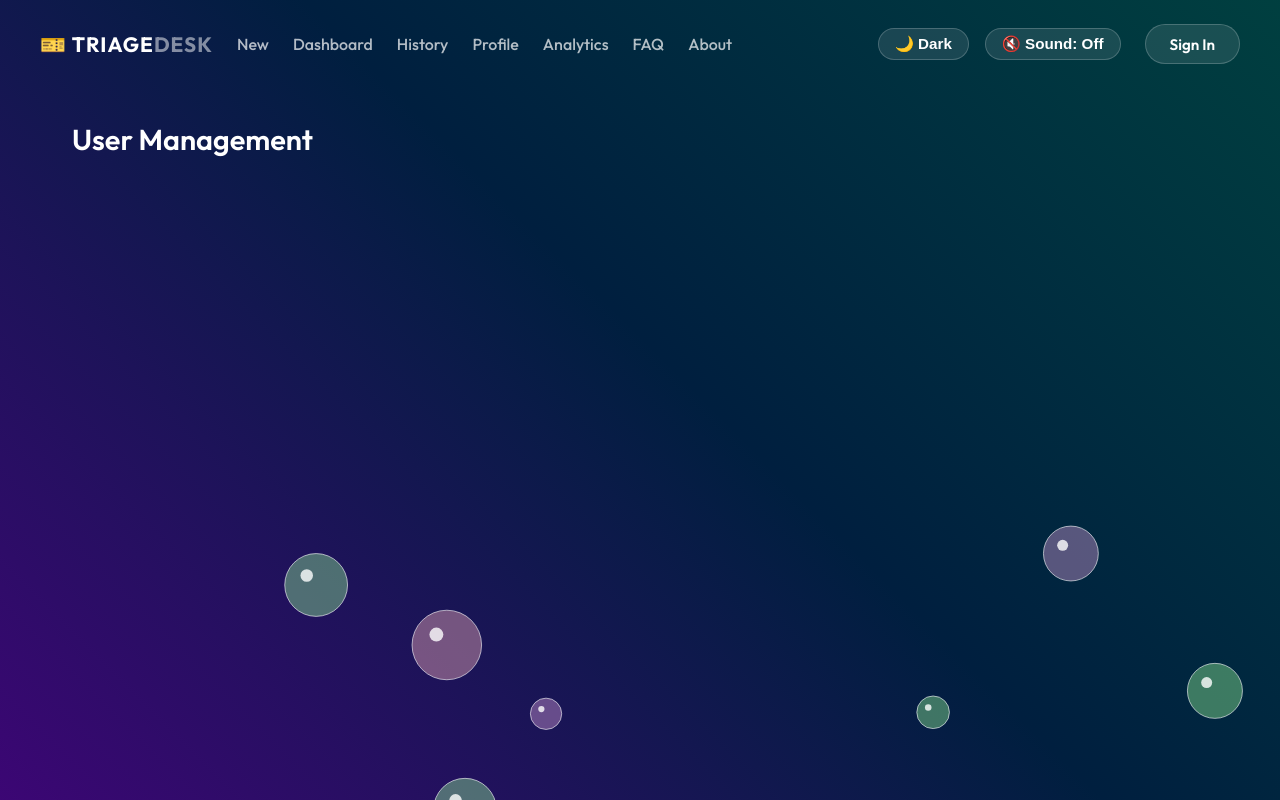
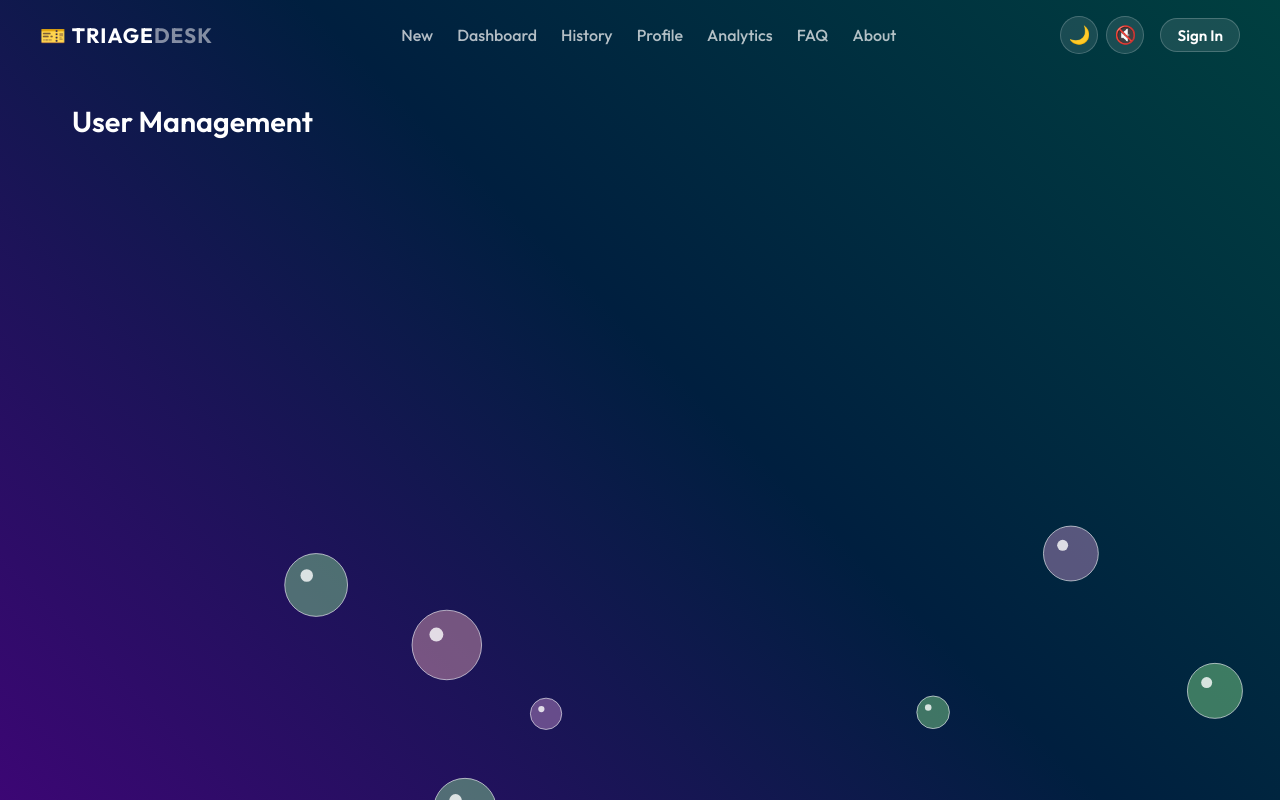
Before and after one commit to MsArpiii/ticketSystem, a Flask app: template app/templates/admin_users.html in a window 1280 px wide. Run offline with Flask 3, Linux system fonts and the light colour scheme; the template is opened without the code that fills it, so the values that code supplies are empty.

Commit message:
Clean up navbar - compact icons and user dropdown

```diff
--- a/app/static/script.js
+++ b/app/static/script.js
@@ -81,13 +81,15 @@ function playSound(type) {
 const soundToggleBtn = document.getElementById('soundToggle');
 if (soundToggleBtn) {
     soundEnabled = localStorage.getItem('soundEnabled') === 'true';
-    soundToggleBtn.textContent = soundEnabled ? '🔊 Sound: On' : '🔇 Sound: Off';
+    soundToggleBtn.textContent = soundEnabled ? '🔊' : '🔇';
+    soundToggleBtn.title = soundEnabled ? 'Disable Sound' : 'Enable Sound';
 
     soundToggleBtn.addEventListener('click', () => {
         initAudio();
         soundEnabled = !soundEnabled;
         localStorage.setItem('soundEnabled', soundEnabled);
-        soundToggleBtn.textContent = soundEnabled ? '🔊 Sound: On' : '🔇 Sound: Off';
+        soundToggleBtn.textContent = soundEnabled ? '🔊' : '🔇';
+        soundToggleBtn.title = soundEnabled ? 'Disable Sound' : 'Enable Sound';
         if (soundEnabled) playSound('pop');
     });
 }
@@ -97,13 +99,15 @@ const themeToggleBtn = document.getElementById('themeToggle');
 const currentTheme = localStorage.getItem('theme') || 'dark';
 document.documentElement.setAttribute('data-theme', currentTheme);
 if (themeToggleBtn) {
-    themeToggleBtn.textContent = currentTheme === 'light' ? '☀️ Light' : '🌙 Dark';
+    themeToggleBtn.textContent = currentTheme === 'light' ? '☀️' : '🌙';
+    themeToggleBtn.title = currentTheme === 'light' ? 'Dark Mode' : 'Light Mode';
     themeToggleBtn.addEventListener('click', () => {
         let theme = document.documentElement.getAttribute('data-theme');
         theme = theme === 'light' ? 'dark' : 'light';
         document.documentElement.setAttribute('data-theme', theme);
         localStorage.setItem('theme', theme);
-        themeToggleBtn.textContent = theme === 'light' ? '☀️ Light' : '🌙 Dark';
+        themeToggleBtn.textContent = theme === 'light' ? '☀️' : '🌙';
+        themeToggleBtn.title = theme === 'light' ? 'Dark Mode' : 'Light Mode';
         if (soundEnabled) playSound('pop');
     });
 }
@@ -202,6 +206,44 @@ document.addEventListener('DOMContentLoaded', () => {
                     console.error("Failed to mark notification as read", e);
                 }
             });
+        });
+    }
+
+    // USER DROPDOWN
+    const userMenuToggle = document.getElementById('userMenuToggle');
+    const userDropdown = document.getElementById('userDropdown');
+
+    if (userMenuToggle && userDropdown) {
+        userMenuToggle.addEventListener('click', (e) => {
+            e.stopPropagation();
+            userDropdown.classList.toggle('show');
+            if (soundEnabled) playSound('pop');
+            if (notifDropdown && notifDropdown.classList.contains('show')) {
+                notifDropdown.classList.remove('show');
+            }
+        });
+
+        window.addEventListener('click', (e) => {
+            if (!userDropdown.contains(e.target) && !userMenuToggle.contains(e.target)) {
+                userDropdown.classList.remove('show');
+            }
+        });
+    }
+
+    // HAMBURGER MENU
+    const hamburgerToggle = document.getElementById('hamburgerToggle');
+
+    if (hamburgerToggle && navLinksContainer) {
+        hamburgerToggle.addEventListener('click', (e) => {
+            e.stopPropagation();
+            navLinksContainer.classList.toggle('show');
+            if (soundEnabled) playSound('pop');
+        });
+
+        window.addEventListener('click', (e) => {
+            if (!navLinksContainer.contains(e.target) && !hamburgerToggle.contains(e.target)) {
+                navLinksContainer.classList.remove('show');
+            }
         });
     }
 });
--- a/app/static/style.css
+++ b/app/static/style.css
@@ -67,7 +67,7 @@ body {
     backdrop-filter: blur(0px);
     -webkit-backdrop-filter: blur(0px);
     border-bottom: 1px solid transparent;
-    padding: 1.5rem 2rem;
+    padding: 1rem 2rem;
     transition: all 0.4s cubic-bezier(0.175, 0.885, 0.32, 1.275);
 }
 
@@ -385,6 +385,86 @@ label.glass-label {
     to { opacity: 1; transform: translateY(0); }
 }
 
+.user-dropdown {
+    display: none;
+    position: absolute;
+    top: 120%;
+    right: 0;
+    width: 200px;
+    background: var(--glass-bg);
+    backdrop-filter: blur(20px);
+    -webkit-backdrop-filter: blur(20px);
+    border: 1px solid var(--glass-border);
+    border-radius: 12px;
+    box-shadow: 0 10px 30px rgba(0,0,0,0.3);
+    z-index: 1000;
+    overflow: hidden;
+}
+
+.user-dropdown.show {
+    display: block;
+    animation: slideDown 0.2s cubic-bezier(0.175, 0.885, 0.32, 1.275);
+}
+
+.dropdown-item {
+    padding: 1rem;
+    border-bottom: 1px solid var(--glass-border);
+    cursor: pointer;
+    transition: background 0.2s;
+    color: var(--text-primary);
+    text-decoration: none;
+    display: block;
+}
+
+.dropdown-item:hover {
+    background: var(--glass-hover);
+    color: var(--text-primary);
+}
+
+.dropdown-item:last-child {
+    border-bottom: none;
+}
+
+.dropdown-item.text-danger {
+    color: #ff4b4b;
+}
+
+.dropdown-item.text-danger:hover {
+    background: rgba(255, 75, 75, 0.2);
+}
+
+.btn-icon {
+    background: var(--glass-bg);
+    backdrop-filter: blur(4px);
+    border: 1px solid var(--glass-border);
+    color: var(--text-primary);
+    width: 38px;
+    height: 38px;
+    border-radius: 50%;
+    font-size: 1.1rem;
+    display: flex;
+    align-items: center;
+    justify-content: center;
+    cursor: pointer;
+    transition: all 0.2s cubic-bezier(0.175, 0.885, 0.32, 1.275);
+    padding: 0;
+}
+
+.btn-icon:hover {
+    background: var(--glass-hover);
+    transform: scale(1.1);
+    box-shadow: 0 0 15px var(--glass-border);
+}
+
+.hamburger-btn {
+    display: none;
+    background: transparent;
+    border: none;
+    color: var(--text-primary);
+    font-size: 1.5rem;
+    cursor: pointer;
+}
+
 .notification-item {
     padding: 1rem;
     border-bottom: 1px solid var(--glass-border);
--- a/app/templates/base.html
+++ b/app/templates/base.html
@@ -21,9 +21,12 @@
 <!-- NAVBAR -->
 <nav class="navbar">
     <div style="display: flex; justify-content: space-between; align-items: center; max-width: 1200px; margin: 0 auto; width: 100%;">
-        <div style="display: flex; align-items: center;">
+        <div style="display: flex; align-items: center; gap: 1rem;">
             <a class="navbar-brand" style="text-decoration: none;" href="/">🎫 Triage<span style="color: rgba(255,255,255,0.5)">Desk</span></a>
-            <div class="nav-links" style="position: relative;">
+            <button class="hamburger-btn" id="hamburgerToggle">☰</button>
+        </div>
+
+        <div class="nav-links" id="navLinks" style="position: relative;">
             <a href="{{ url_for('main.home') }}" class="{{ 'active' if request.endpoint == 'main.home' else '' }}">New</a>
             <a href="{{ url_for('tickets.dashboard') }}" class="{{ 'active' if request.endpoint == 'tickets.dashboard' else '' }}">Dashboard</a>
             <a href="{{ url_for('tickets.history') }}" class="{{ 'active' if request.endpoint == 'tickets.history' else '' }}">History</a>
@@ -33,16 +36,15 @@
             <a href="{{ url_for('main.about') }}" class="{{ 'active' if request.endpoint == 'main.about' else '' }}">About</a>
             <span class="nav-indicator"></span>
         </div>
-        </div>
 
-        <div style="display: flex; align-items: center; gap: 1rem;">
-            <button id="themeToggle" class="btn-glass" style="padding: 0.4rem 1rem;">🌙 Dark</button>
-            <button id="soundToggle" class="btn-glass" style="padding: 0.4rem 1rem;">🔇 Sound: Off</button>
+        <div class="nav-actions" style="display: flex; align-items: center; gap: 0.5rem;">
+            <button id="themeToggle" class="btn-icon" title="Toggle Theme">🌙</button>
+            <button id="soundToggle" class="btn-icon" title="Toggle Sound">🔇</button>
 
             {% if current_user.is_authenticated %}
                 <!-- NOTIFICATIONS -->
                 <div style="position: relative;">
-                    <button id="notificationToggle" class="btn-glass" style="padding: 0.4rem; position: relative;">
+                    <button id="notificationToggle" class="btn-icon" title="Notifications" style="position: relative;">
                         🔔
                         {% if unread_count > 0 %}
                             <span class="nav-badge" id="notifBadge">{{ unread_count }}</span>
@@ -66,15 +68,24 @@
                     </div>
                 </div>
 
-                <span style="font-size: 0.9rem; color: var(--text-secondary); margin-left: 0.5rem; display: flex; align-items: center; gap: 0.5rem;">
-                    <a href="{{ url_for('auth.profile') }}" style="color: inherit; text-decoration: none;">{{ current_user.username }}</a>
+                <!-- USER AVATAR DROPDOWN -->
+                <div style="position: relative;">
+                    <button id="userMenuToggle" class="btn-icon" title="User Menu">👤</button>
+                    <div class="user-dropdown" id="userDropdown">
+                        <div style="padding: 1rem; border-bottom: 1px solid var(--glass-border); font-weight: 600; font-size: 0.9rem; line-height: 1.4;">
+                            Signed in as <br><span style="color: var(--badge-open)">{{ current_user.username }}</span>
+                        </div>
+                        <div style="display: flex; flex-direction: column;">
+                            <a href="{{ url_for('auth.profile') }}" class="dropdown-item">My Profile</a>
                             {% if current_user.is_admin %}
-                        <a href="{{ url_for('auth.admin_users') }}" title="Admin Panel" style="text-decoration: none;">👑</a>
+                                <a href="{{ url_for('auth.admin_users') }}" class="dropdown-item">👑 Admin Panel</a>
                             {% endif %}
-                </span>
-                <a href="{{ url_for('auth.logout') }}" class="btn-glass btn-glass-danger" style="padding: 0.4rem 0.8rem; margin-left: 0.5rem;">Log Out</a>
+                            <a href="{{ url_for('auth.logout') }}" class="dropdown-item text-danger">Log Out</a>
+                        </div>
+                    </div>
+                </div>
             {% else %}
-                <a href="{{ url_for('auth.login') }}" class="btn-glass" style="margin-left: 0.5rem;">Sign In</a>
+                <a href="{{ url_for('auth.login') }}" class="btn-glass" style="margin-left: 0.5rem; padding: 0.4rem 1rem;">Sign In</a>
             {% endif %}
         </div>
     </div>
```
Also changed, not shown: other parts of app/static/style.css (+32 -28 lines). Lines whose indentation alone changed are shown as unchanged.
